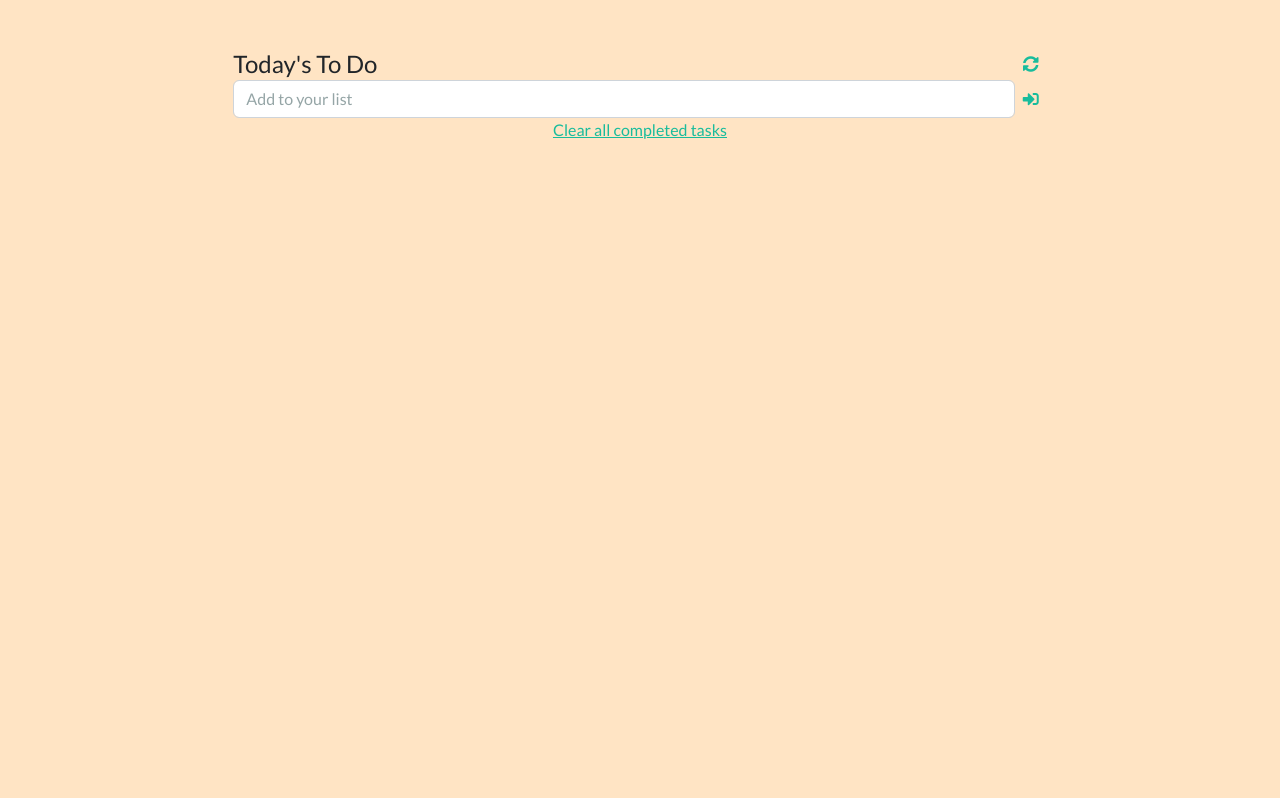
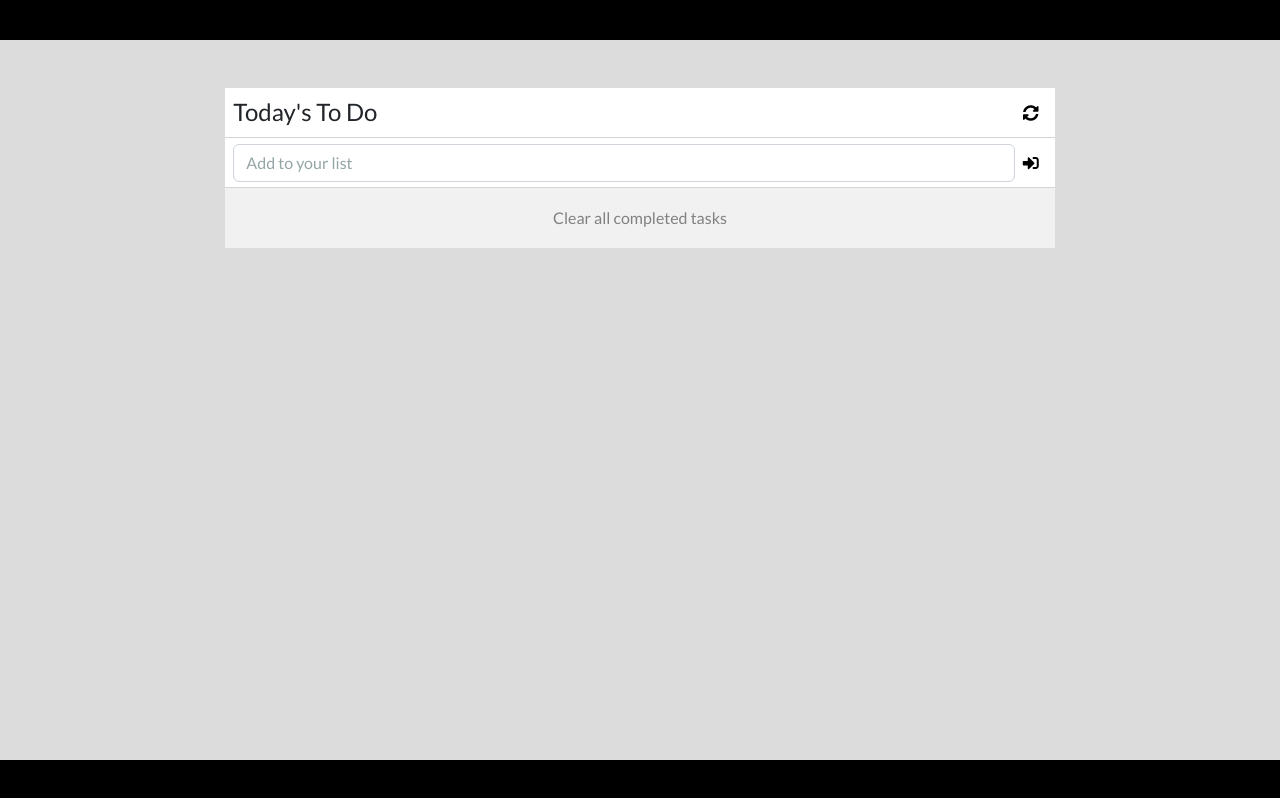
Before and after one commit to memelopez/toDoList-webpack-mv, a website built with webpack: page src/index.html in a window 1280 px wide. Built offline with nearby package versions, Linux system fonts and the light colour scheme.

Commit message:
Add styles for list structure feature

```diff
--- a/src/styles.css
+++ b/src/styles.css
@@ -1,7 +1,44 @@
-.hello {
-  color: red;
+/* Styles */
+body {
+  background-color: #dcdcdc;
 }
 
-body {
-  background-color: bisque;
+a {
+  color: black;
+  text-decoration: none;
 }
+
+a:focus {
+  color: grey;
+  text-decoration: none;
+}
+
+.black-square {
+  background-color: black;
+  height: 40px;
+  width: 100%;
+}
+
+.footer {
+  position: fixed;
+  bottom: 0;
+}
+
+.app-item {
+  height: 50px;
+  background-color: white;
+  border-bottom: 1px lightgrey solid;
+}
+
+.bottom-btn {
+  height: 60px;
+  background-color: #f1f1f1;
+}
+
+a#clear-comp {
+  color: grey;
+}
+
+.no-to-dos {
+  color: #945047;
+}
```
